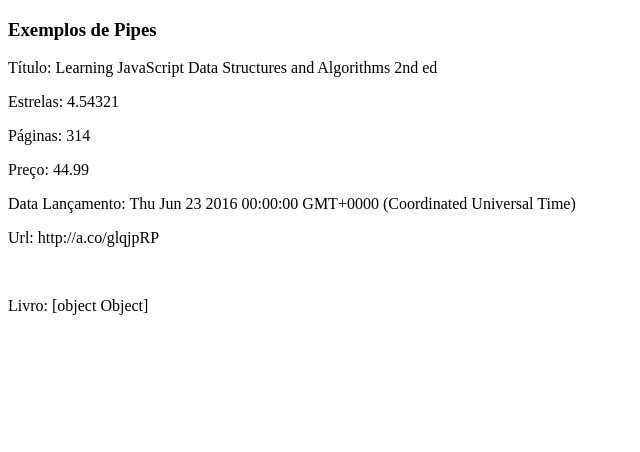
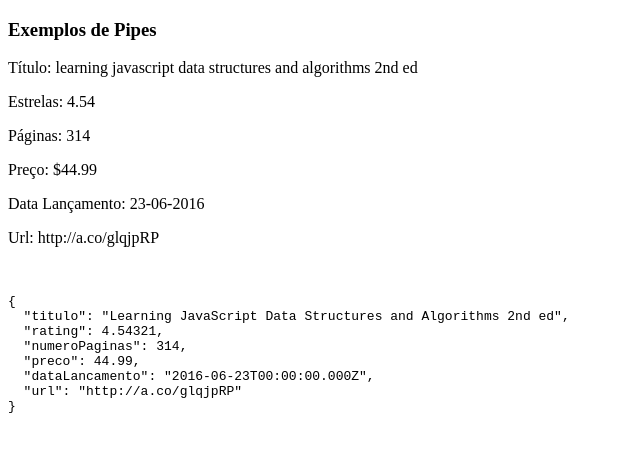
Before and after one commit to emanoelcampos/angular-pipes, an Angular app: page / in a window 1280 px wide. Shown: the top 452 px of the page, without its empty margins (0-640 px from the left). Built offline with nearby package versions, Linux system fonts and the light colour scheme.

Commit message:
usando pipes ' | '

```diff
--- a/src/app/exemplos-pipes/exemplos-pipes.component.html
+++ b/src/app/exemplos-pipes/exemplos-pipes.component.html
@@ -1,10 +1,11 @@
 <h3>Exemplos de Pipes</h3>
 
-<p>Título: {{ livro.titulo }}</p>
-<p>Estrelas: {{ livro.rating }}</p>
-<p>Páginas: {{ livro.numeroPaginas }}</p>
-<p>Preço: {{ livro.preco }}</p>
-<p>Data Lançamento: {{ livro.dataLancamento }}</p>
+<p>Título: {{ livro.titulo | uppercase | lowercase }}</p>
+<p>Estrelas: {{ livro.rating | number:'1.1-2' }}</p>
+<p>Páginas: {{ livro.numeroPaginas | number }}</p>
+<p>Preço: {{ livro.preco | currency }}</p>
+<p>Data Lançamento: {{ livro.dataLancamento | date:'dd-MM-yyyy' }}</p>
 <p>Url: {{ livro.url }}</p>
 <br>
-<p>Livro: {{ livro }}</p>
+
+<pre>{{ livro | json }}</pre>
```
